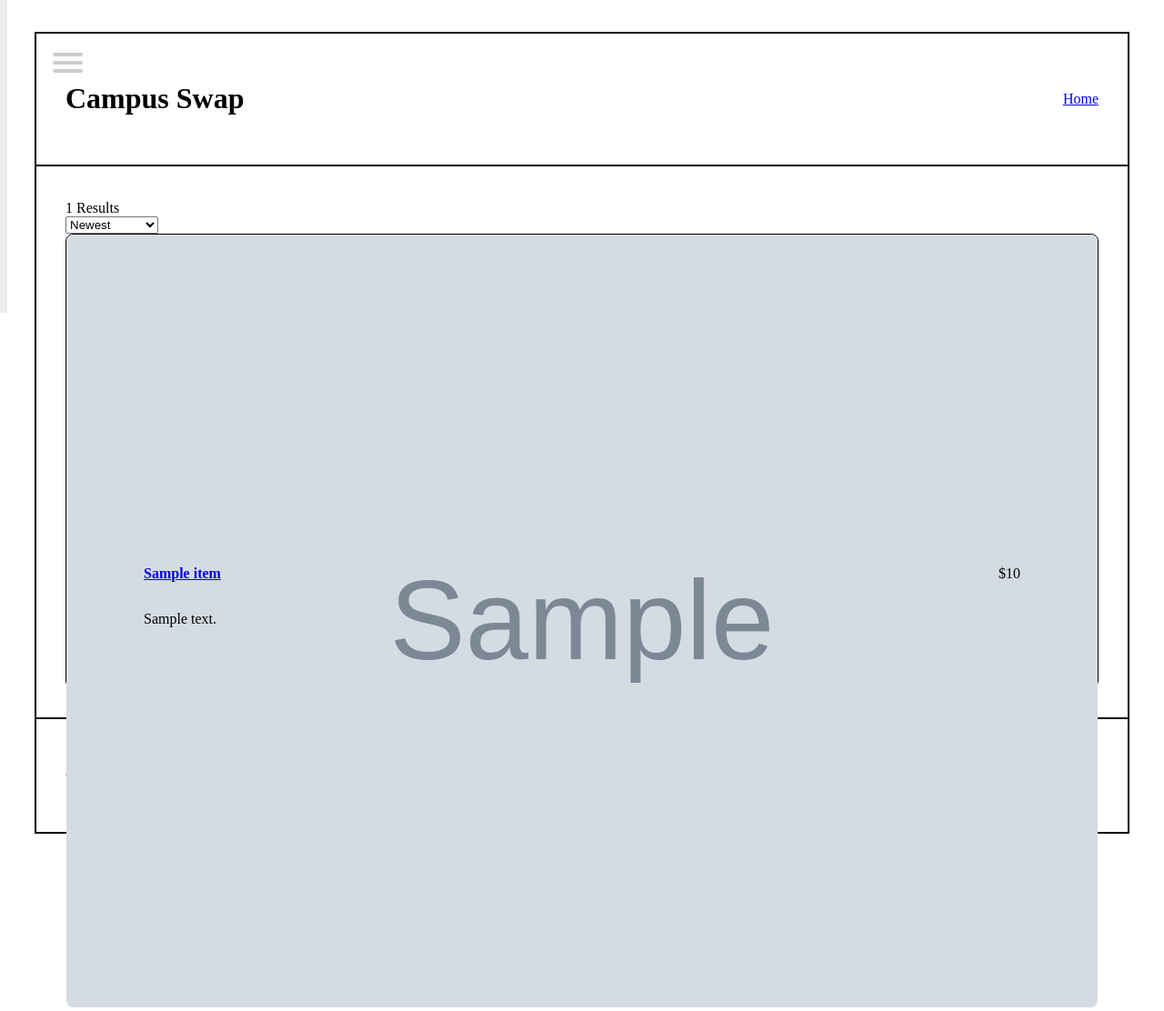
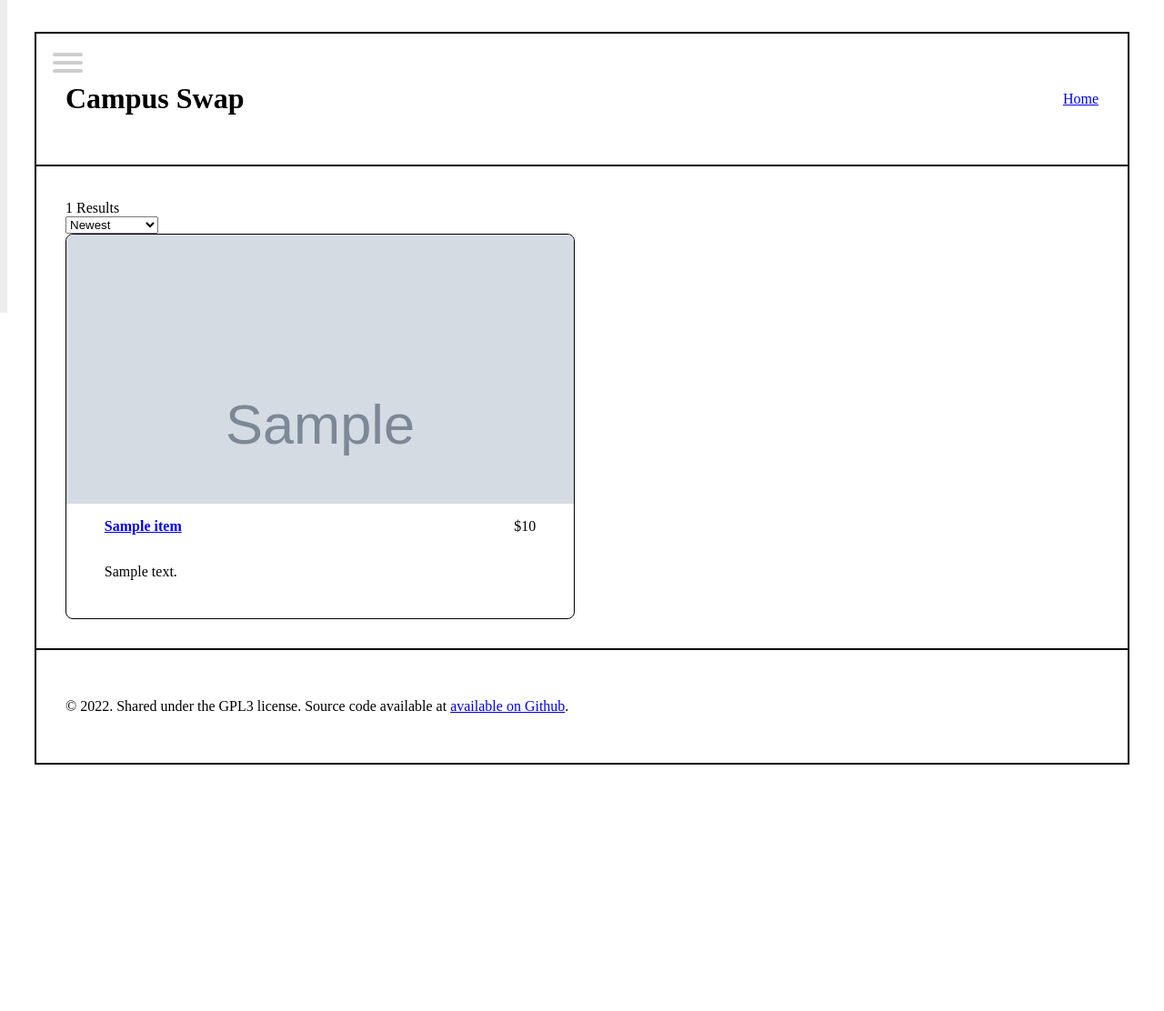
Before and after one commit to software-students-spring2024/2-web-app-exercise-team_mjet, a Flask app: page / in a window 1280 px wide; the page is wider, and only the part inside the window is pictured. Shown: that part at 91% size. After the commit the page ends 841 px from the top of that part, so only its background shows below. Run offline with Flask 3, Linux system fonts and the light colour scheme; grey boxes marked "Sample" are stand-in pictures; a database or web service that is not in the repository returns one stand-in record (values such as "Sample title").

Commit message:
fixed bugged dependency and css

```diff
--- a/app.py
+++ b/app.py
@@ -5,8 +5,6 @@ import datetime
 from flask import Flask, render_template, request, redirect, url_for
 
 from flask import Flask, render_template
-from flask_nav import Nav
-from flask_nav.elements import *
 
 # from markupsafe import escape
 import pymongo
--- a/static/style.css
+++ b/static/style.css
@@ -196,7 +196,7 @@ footer {
   transform: none;
 }
 
-.listings {
+#listings {
   display: grid;
   grid-template-columns: 1fr 1fr;
   grid-gap: 1em;
```
